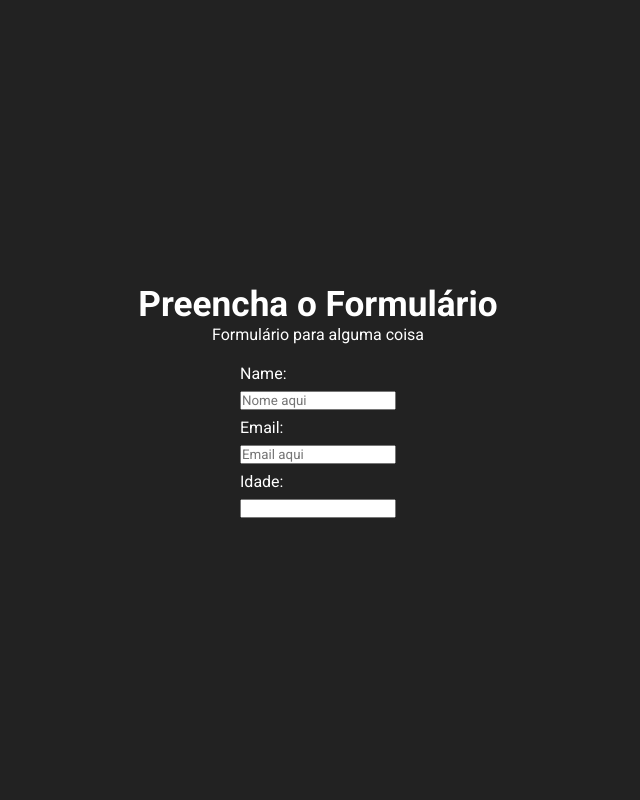
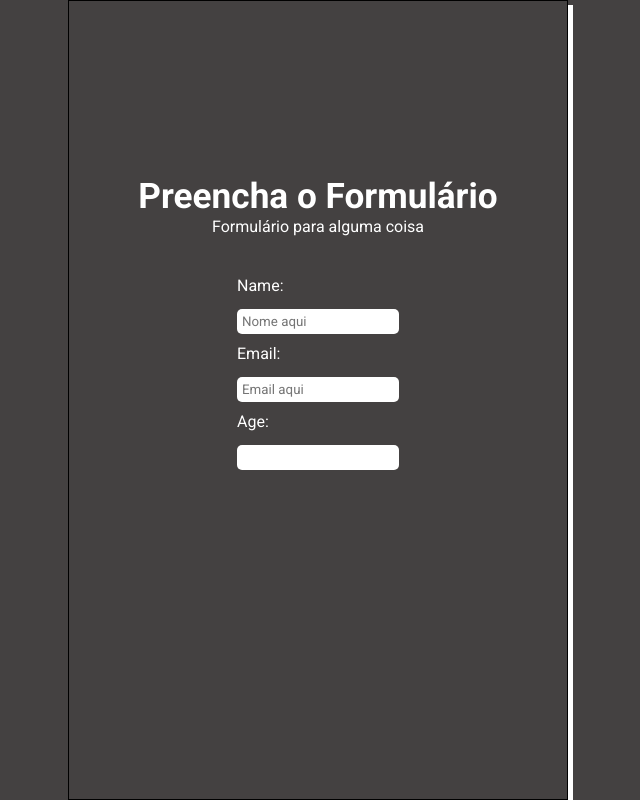
Before and after one commit to juniormandriva74/freecodecam-form-cert, a plain HTML site: page index.html in a window 1280 px wide. Shown: the whole page, without its empty margins (322-962 px from the left). Drawn offline with Linux system fonts and the light colour scheme.

Commit message:
Melhorando a estilização nos labels e inputs

```diff
--- a/css/style.css
+++ b/css/style.css
@@ -9,8 +9,13 @@
 
 body {
     min-height: 100vh;
-    background: #222;
+    background: rgb(68, 65, 65);
     color: #fff;
+    min-height: 100vh;
+
+    display: flex;
+    justify-content: center;
+    align-items: center;
 }
 
 main {
@@ -18,22 +23,39 @@ main {
     flex-direction: column;
     justify-content: center;
     align-items: center;
-    min-height: 100vh;
+    height: 800px;
+    width: 500px;
+    border: 1px solid #000;
+    box-shadow: 5px 5px #fff;
 }
 
 main h1 {
     font-weight: 700;
     font-size: 2.2rem;
+    margin-top: -150px;
 }
 
 main p {
     font-weight: 400;
-    margin-bottom: 20px;
+    margin-bottom: 40px;
 }
 
 main form {
     display: flex;
     flex-direction: column;
-    gap: 0.5rem;
+    gap: 5px;
+}
 
+main form label {
+    margin-bottom: 4px;
 }
+
+main form input {
+    border: none;
+    outline: none;
+    border-radius: 5px;
+    border-bottom: 3px;
+    padding: 5px;
+    margin-top: 5px;
+    margin-bottom: 5px;
+}
--- a/index.html
+++ b/index.html
@@ -25,7 +25,7 @@
           required
         />
 
-        <label for="number">Idade:</label>
+        <label for="number">Age:</label>
         <input type="number" name="" id="number" min="18" max="60">
       </form>
     </main>
```
